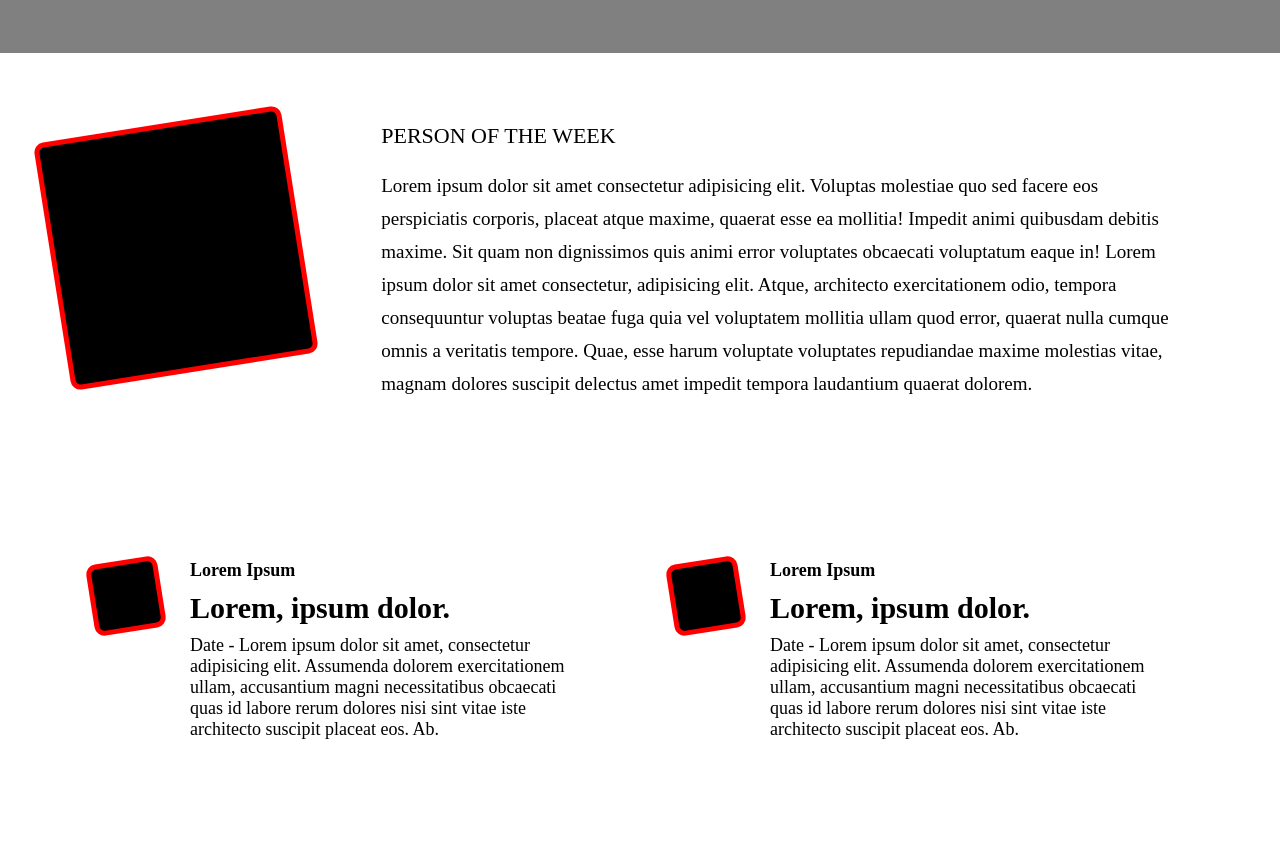
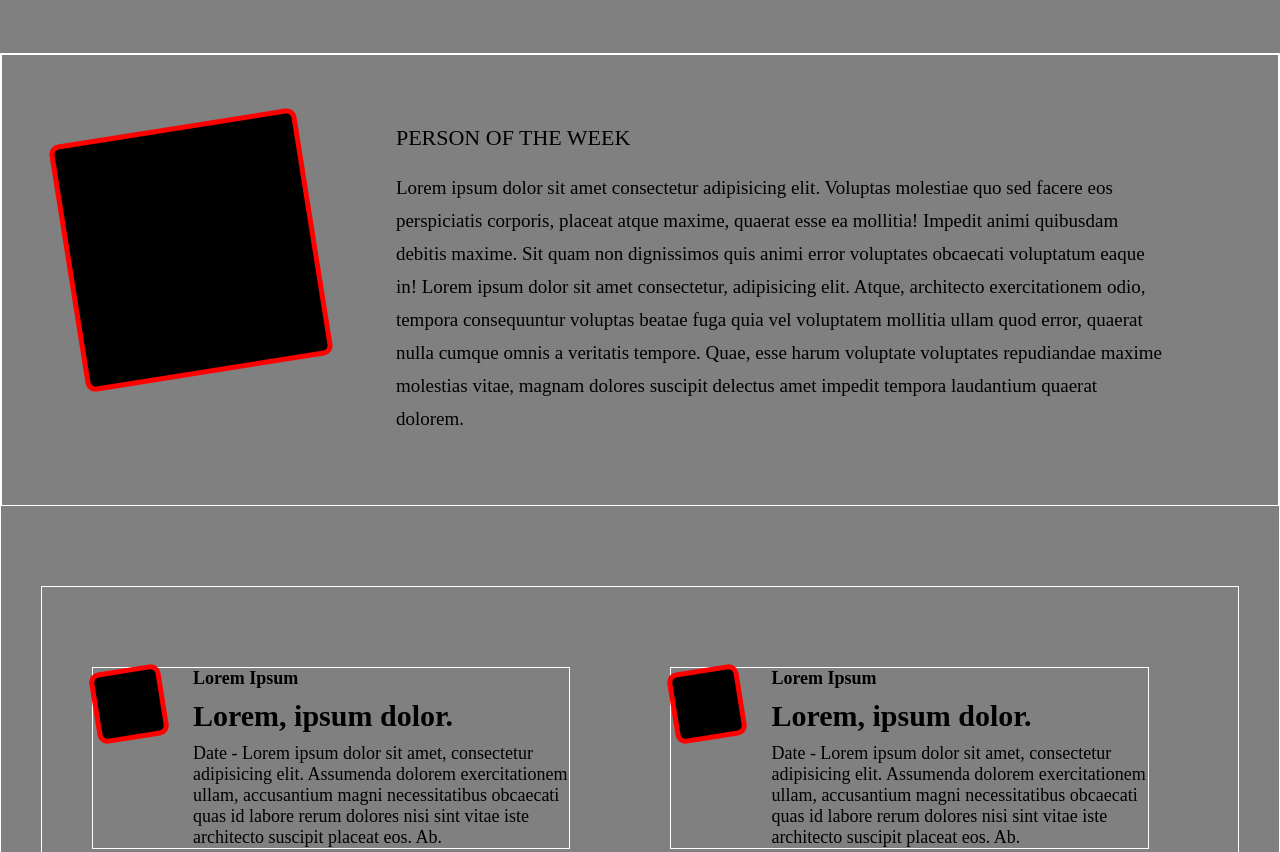
Before and after one commit to tirthajyoti-ghosh/Design-Teardown, a plain HTML site: page index.html in a window 1280 px wide. Shown: the part 5900-6752 px from the top of the page. Drawn offline with Linux system fonts and the light colour scheme.

Commit message:
set bg to grey of community section

```diff
--- a/style.css
+++ b/style.css
@@ -381,9 +381,14 @@ button {
 
 /* Community */
 
+.community-container {
+  background-color: grey;
+  border: 1px solid white;
+}
+
 .community-container .person-of-the-week {
-  width: 92%;
-  margin: 70px auto;
+  padding: 70px 5%;
+  border: 1px solid white;
 }
 
 .community-container .img {
@@ -422,6 +427,7 @@ button {
   display: flex;
   flex-wrap: wrap;
   margin: 80px 40px;
+  border: 1px solid white;
 }
 .community-articles .img {
   width: 72px;
@@ -431,6 +437,7 @@ button {
 .community-author {
   width: 40%;
   margin: 80px 50px;
+  border: 1px solid white;
 }
 
 .community-author .author {
```
